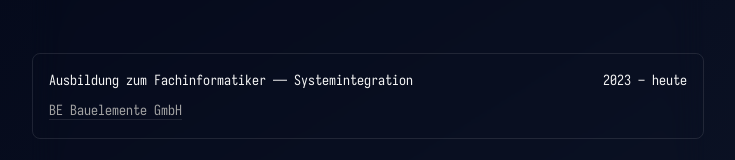
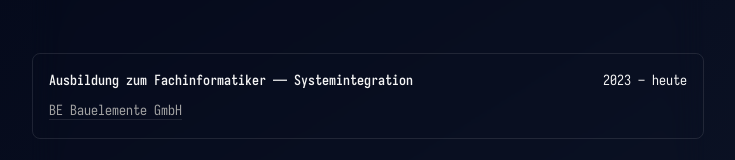
Before and after one commit to lheidem-edu/lheidem.net, a Next.js app: page / in a window 1280 px wide. Shown: the part 216-376 px from the top of the page, without its empty margins (272-1007 px from the left). Built offline with nearby package versions, Linux system fonts and the light colour scheme.

Commit message:
Enhance heading contrast with semibold font weight

```diff
--- a/src/app/page.tsx
+++ b/src/app/page.tsx
@@ -48,7 +48,7 @@
 
                         <div className="flex w-full flex-col gap-y-2 rounded-lg border border-white/10 p-4">
                             <div className="flex flex-col justify-between gap-y-2 md:flex-row md:items-center md:gap-x-2">
-                                <h3 className="text-sm text-neutral-100">
+                                <h3 className="text-sm text-neutral-100 font-semibold">
                                     Ausbildung zum Fachinformatiker &mdash;
                                     Systemintegration
                                 </h3>
```
